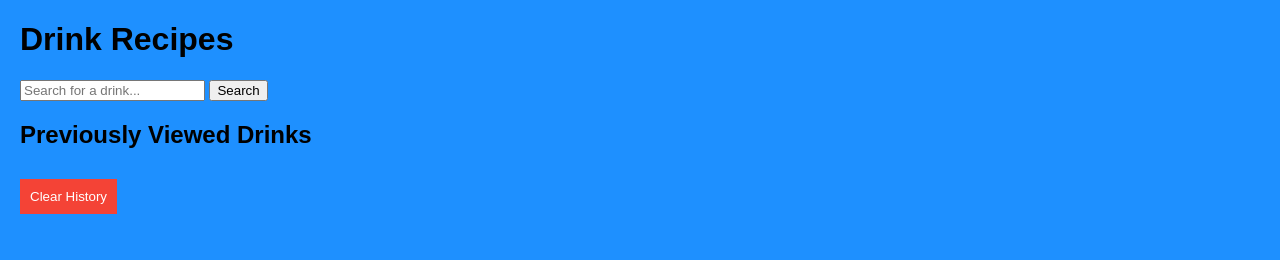
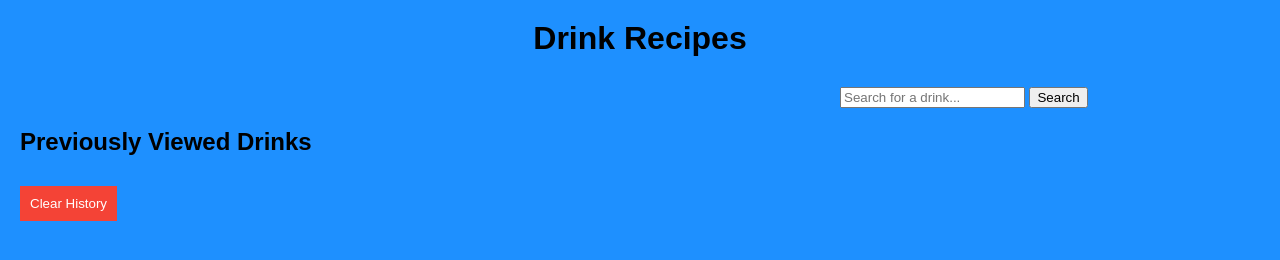
Before and after one commit to Tbenoit4242/phase-1-project, a plain HTML site: page index.html in a window 1280 px wide. Drawn offline with Linux system fonts and the light colour scheme; no server answers.

Commit message:
moved some thing around with css

```diff
--- a/index.css
+++ b/index.css
@@ -3,9 +3,14 @@ body {
     font-family: Arial, sans-serif;
     margin: 20px;
 }
+h1 {
+    margin-top: 20px; /* Move the title down */
+    text-align: center; /* Center the title horizontally */
+}
+#searchContainer {
+    margin-top: 30px; /* Adjust this value to move the container up */
+    margin-left: 820px;
 
-#searchContainer {
-    margin-top: 20px; /* Adjust this value to move the container up */
 }
 
 #drinkList, #viewedHistory {
@@ -19,6 +24,7 @@ body {
     padding: 10px;
     width: 200px;
     cursor: pointer;
+    margin-left: 70px
 }
 
 .drink-card img, .history-card img {
```
